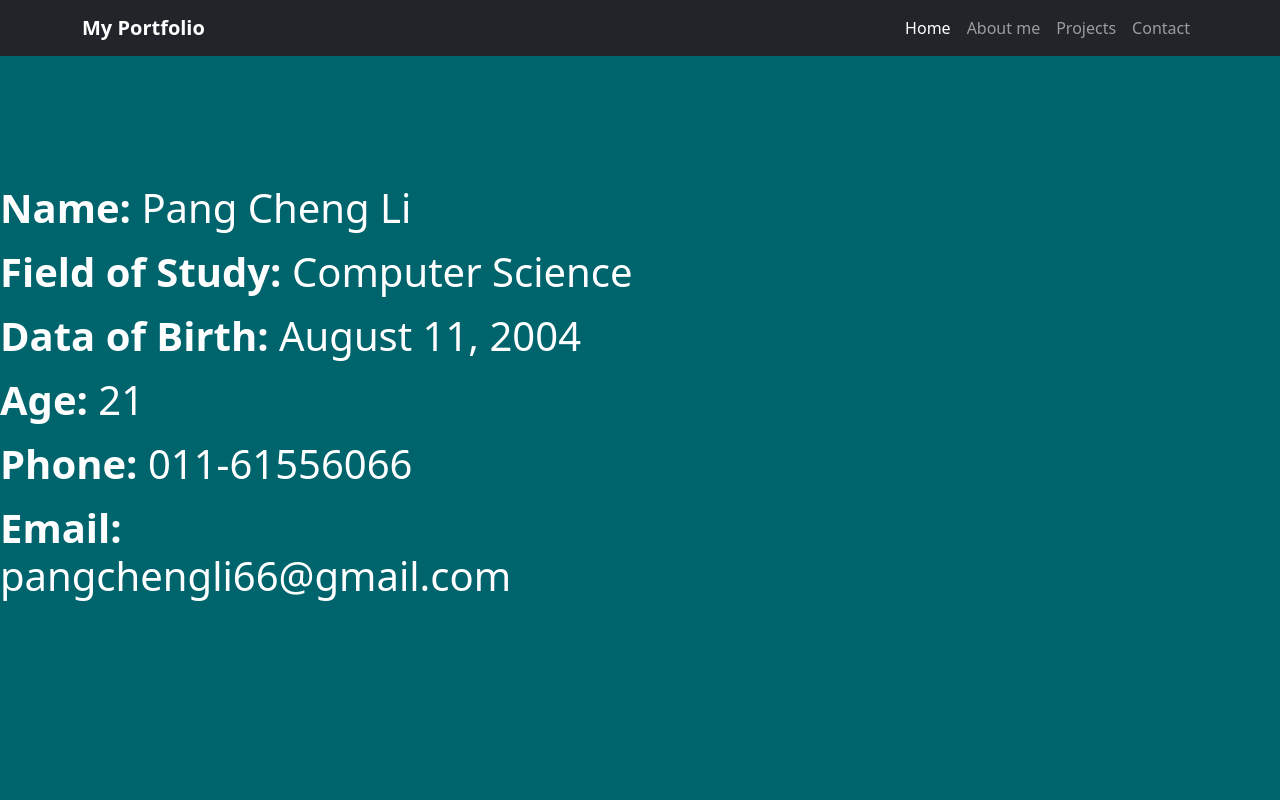
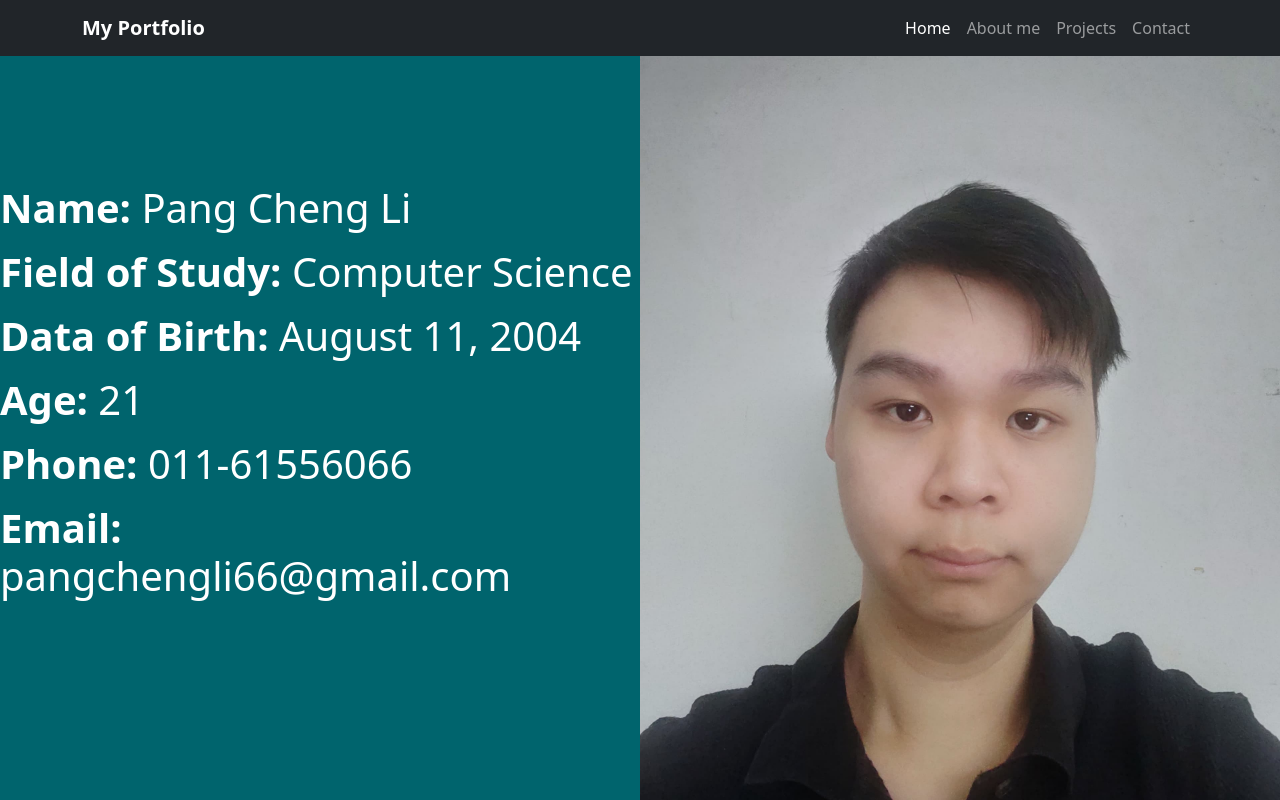
Before and after one commit to pangchengli04/porfolio, a plain HTML site: page index.html in a window 1280 px wide. Drawn offline with nearby package versions, Linux system fonts and the light colour scheme.

Commit message:
Add files via upload

```diff
--- a/index.html
+++ b/index.html
@@ -46,7 +46,7 @@
                 </div>
             </section>
             <section class="photo-section">
-                <img src="images/my photo.jpg" alt="Pang Cheng Li" class="profile-photo">
+                <img src="my photo.jpg" alt="Pang Cheng Li" class="profile-photo">
             </section>
         </main>
     </div>
```
